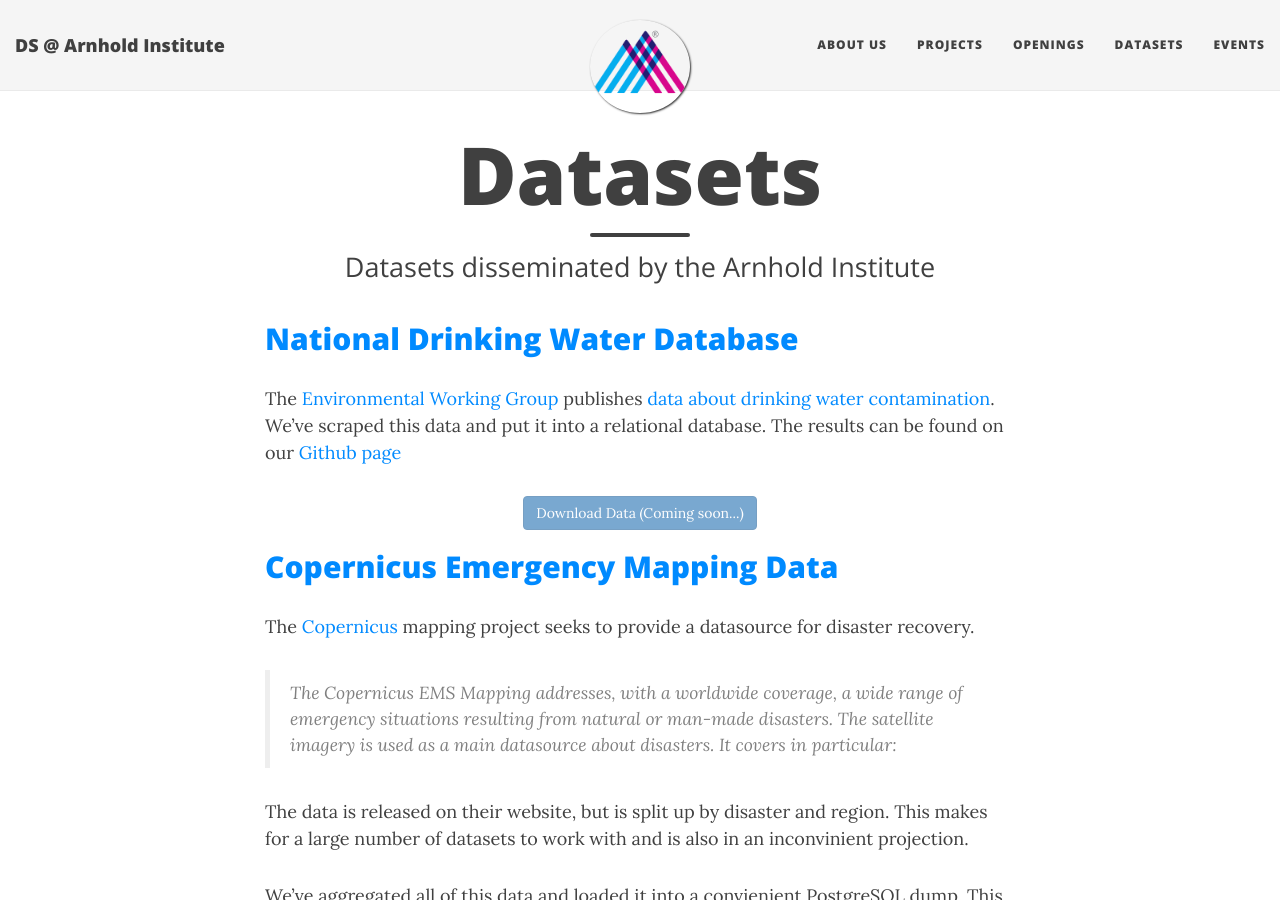
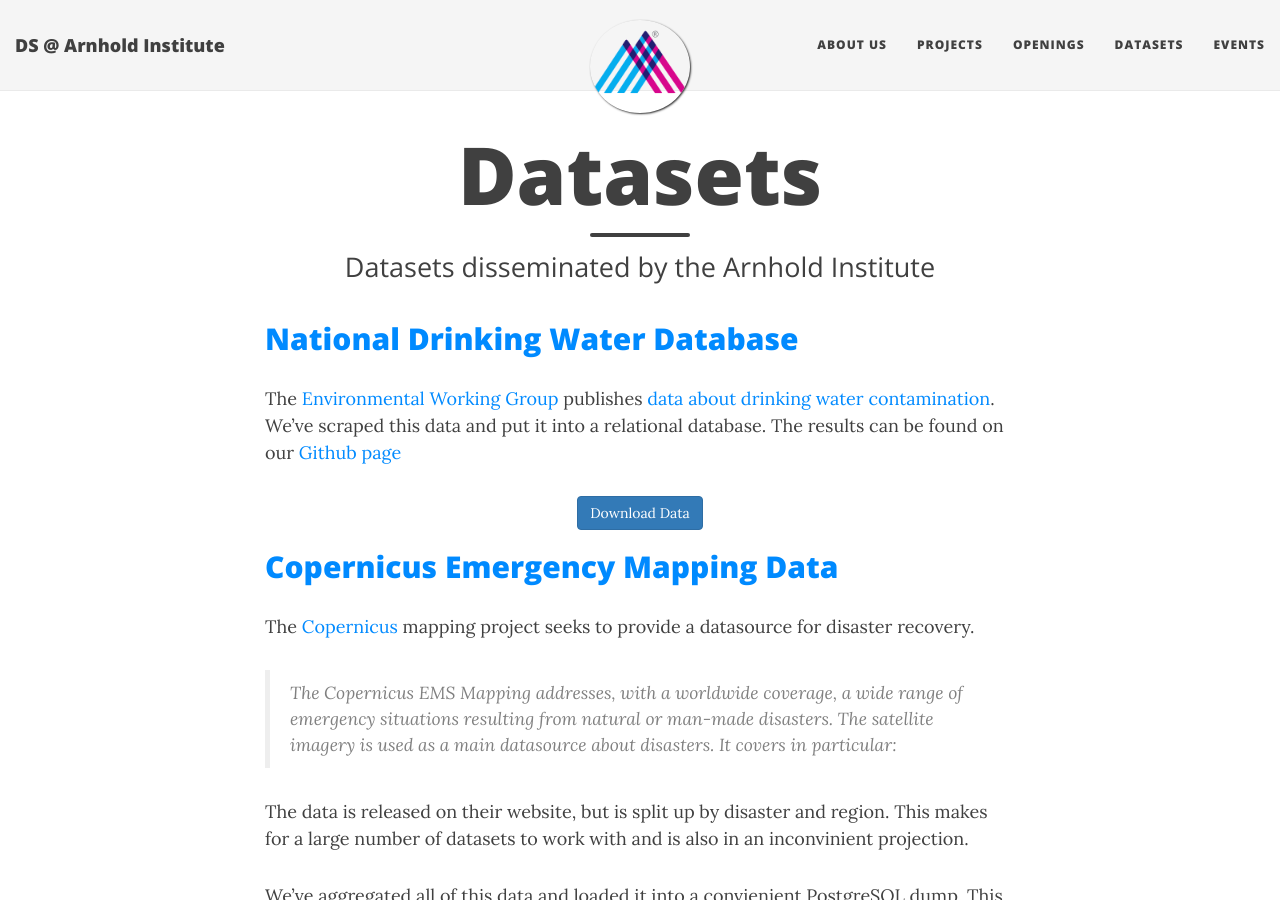
Before and after one commit to ArnholdInstitute/arnholdinstitute.github.io, a Jekyll site: the page built from datasets.md, in a window 1280 px wide and 900 px high. Built offline with Jekyll 4.4.1, drawn with Linux system fonts in a browser that asks for light colours; nearby versions of some CDN libraries.

Commit message:
Updating drinking water dataset download link

```diff
--- a/datasets.md
+++ b/datasets.md
@@ -9,8 +9,8 @@
 The [Environmental Working Group](http://www.ewg.org) publishes [data about drinking water contamination](http://www.ewg.org/tap-water/).  We've scraped this data and put it into a relational database.  The results can be found on our [Github page](https://github.com/ArnholdInstitute/National-Drinking-Water)
 
 <div class="row" style="display: flex; justify-content: center; align-items: center">
-	<a class="btn btn-primary disabled" href="#">
-		Download Data (Coming soon...)
+	<a class="btn btn-primary" href="https://data.world/arnholdinst/drinking-water-contaminations">
+		Download Data
 	</a>
 </div>
 
```
